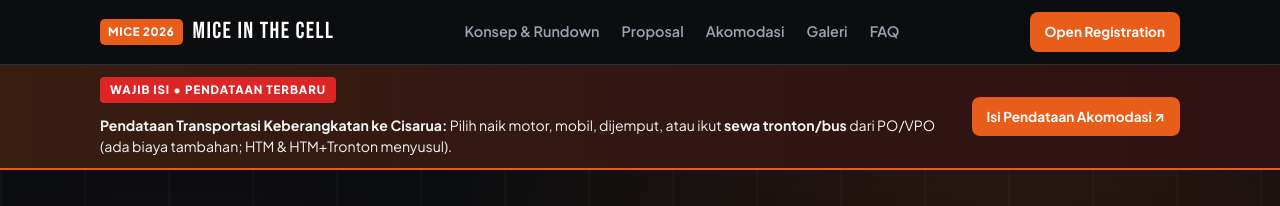
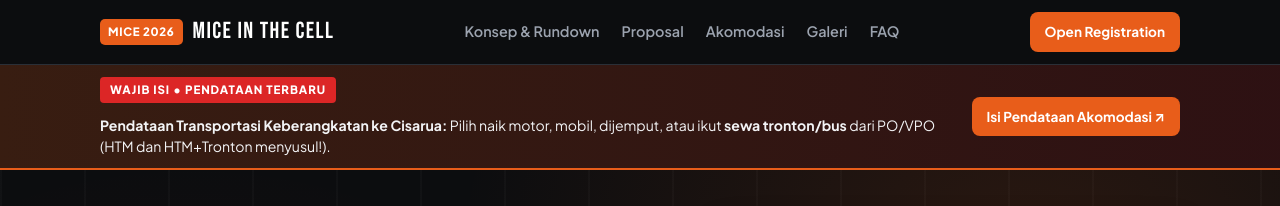
Before and after one commit to satrianaliqa/makrab, a plain HTML site: page index.html in a window 1280 px wide. Shown: the top 206 px of the page. Drawn offline with Linux system fonts and the light colour scheme.

Commit message:
Update urgent banner HTM wording

```diff
--- a/index.html
+++ b/index.html
@@ -47,7 +47,7 @@
         <div class="urgent-banner-copy">
           <span class="urgent-badge">WAJIB ISI • PENDATAAN TERBARU</span>
           <p>
-            <strong>Pendataan Transportasi Keberangkatan ke Cisarua:</strong> Pilih naik motor, mobil, dijemput, atau ikut <strong>sewa tronton/bus</strong> dari PO/VPO (ada biaya tambahan; HTM &amp; HTM+Tronton menyusul).
+            <strong>Pendataan Transportasi Keberangkatan ke Cisarua:</strong> Pilih naik motor, mobil, dijemput, atau ikut <strong>sewa tronton/bus</strong> dari PO/VPO (HTM dan HTM+Tronton menyusul!).
           </p>
         </div>
         <a href="https://bit.ly/MakrabMICE_DataAkomodasi" target="_blank" rel="noopener noreferrer" class="btn btn-sm btn-primary urgent-cta">
```
